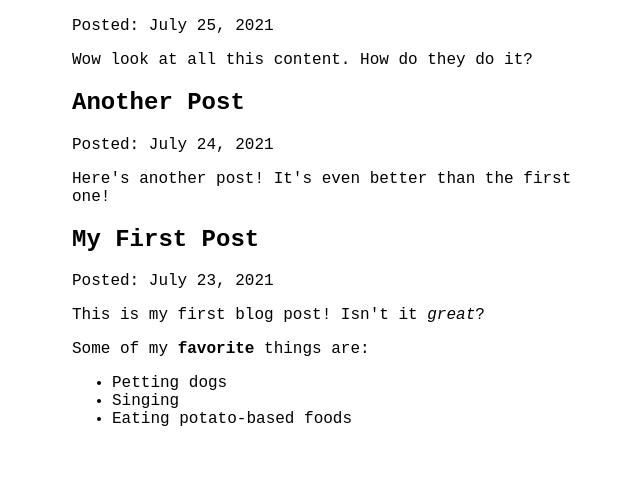
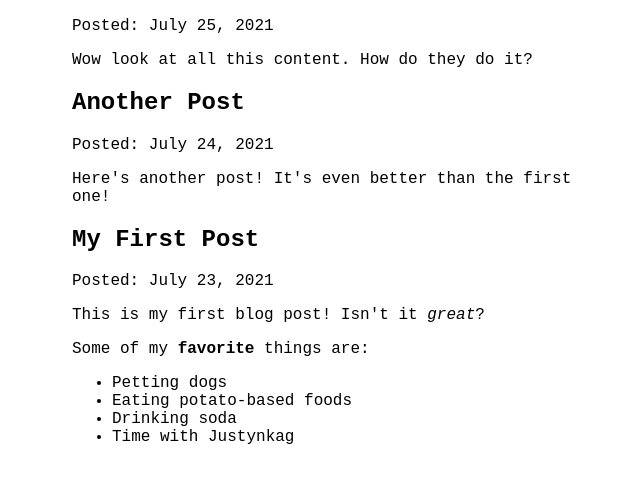
Before and after one commit to DeMokry/gatsby-tutorial, a Gatsby site: page /blog in a window 1280 px wide. Shown: the part 206-688 px from the top of the page, without its empty margins (318-958 px from the left). Built offline with nearby package versions, Linux system fonts and the light colour scheme; Gatsby itself is replaced by a stand-in of ours.

Commit message:
Git stable

```diff
--- a/blog/my-first-post.mdx
+++ b/blog/my-first-post.mdx
@@ -8,5 +8,6 @@ This is my first blog post! Isn't it *great*?
 Some of my **favorite** things are:
 
 * Petting dogs
-* Singing
 * Eating potato-based foods
+* Drinking soda
+* Time with Justynkag
```
